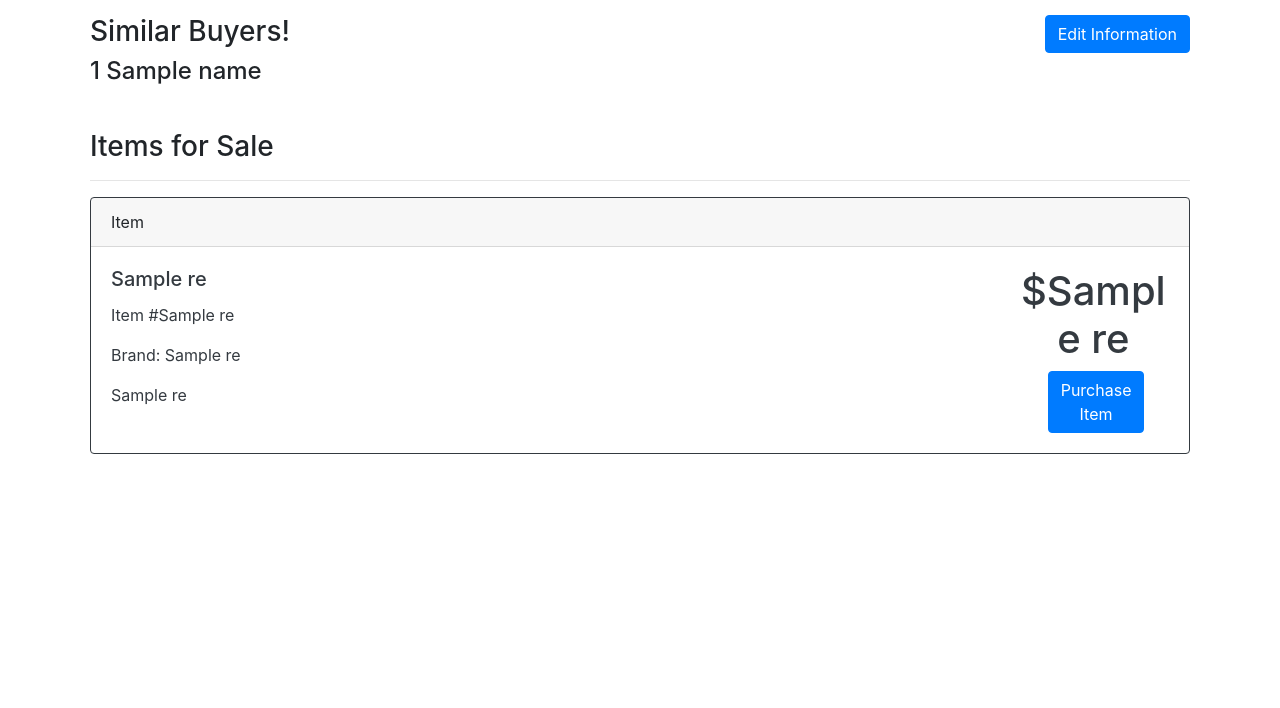
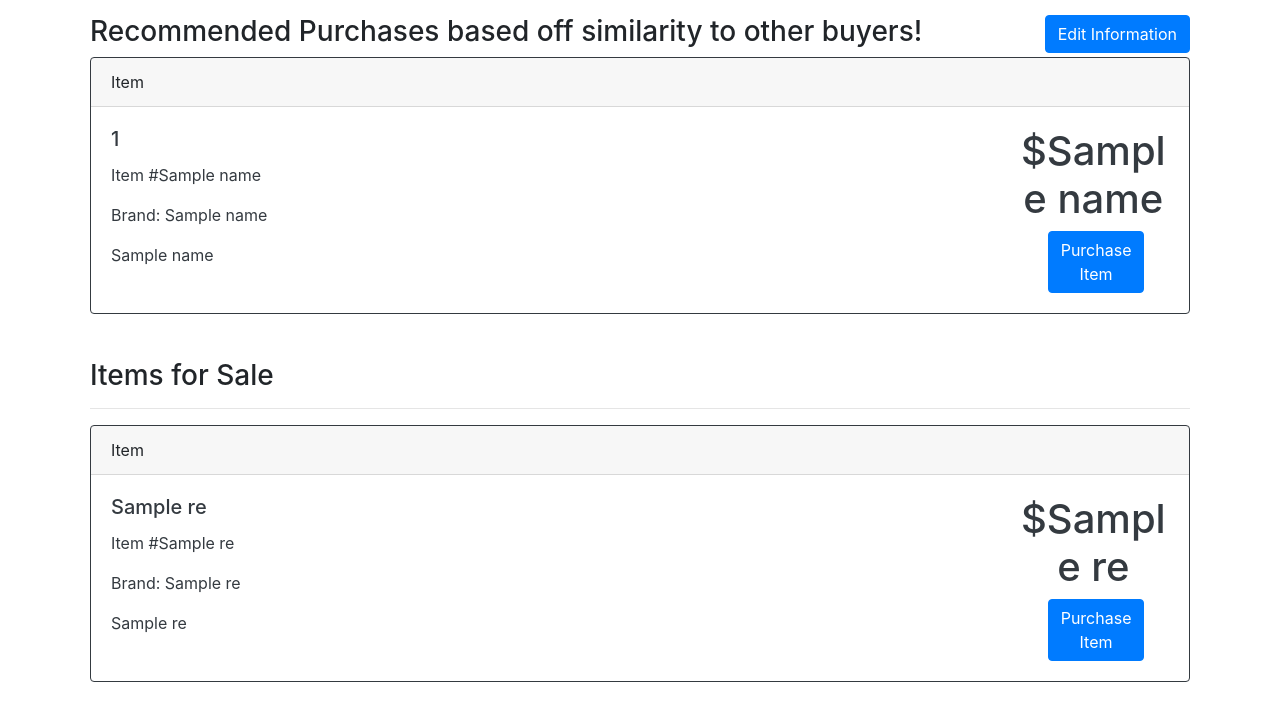
Before and after one commit to FSSoar/GarageSale, a Flask app: template templates/listAll.html in a window 1280 px wide. Shown: the part 92-800 px from the top of the page. Run offline with Flask 2, Linux system fonts and the light colour scheme; the template is opened without the code that fills it: most values are stand-ins (such as "Sample title", 1, 10 or a date in 2020); some libraries are stand-ins or nearby versions.

Commit message:
recommend purchases

```diff
--- a/templates/listAll.html
+++ b/templates/listAll.html
@@ -55,9 +55,29 @@
 
     <div style="margin-left: 90px;margin-right: 90px; margin-top: 15px;;">
             <a href="/editProfile/{{userId}}" class="btn btn-primary" style="float: right; margin-top:0px;">Edit Information</a>
-            <h3> Similar Buyers! </h3>
+            <h3> Recommended Purchases based off similarity to other buyers! </h3>
             {% for r in names %}
-              <h4>{{r[0]}} {{r[1]}}</h4>
+              <div class="card border-dark mb-3" style="">
+                <div class="card-header">
+                  Item
+                  <!-- <a href="deleteItem/{{r[0] }}/{{r[4]}}" class="btn btn-danger" style="float: right; ;">Delete Item</a> -->
+                  <a></a>
+                </div>
+                <div class="card-body text-dark">
+                  <div class="row">
+                      <div class="col-10">
+                        <h5 class="card-title">{{r[0] }} </h5>
+                        <p class="card-text"> Item #{{r[3]}}</p>
+                        <p class="card-text"> Brand: {{r[1]}}</p>
+                        <p class="card-text"> {{r[2]}}</p>
+                    </div>
+                      <div class="col-2" style="min-height: 90%; text-align:center;">
+                        <h1>${{r[4]}}</h1>
+                        <a href="purchase/{{userId}}/{{r[4]}}?price={{r[10]}}" class="btn btn-primary" style="margin-right: 30px; margin-left: 30px;">Purchase Item</a>
+                      </div>
+                  </div>
+                </div>
+              </div>
             {% endfor %}
 
 
```
